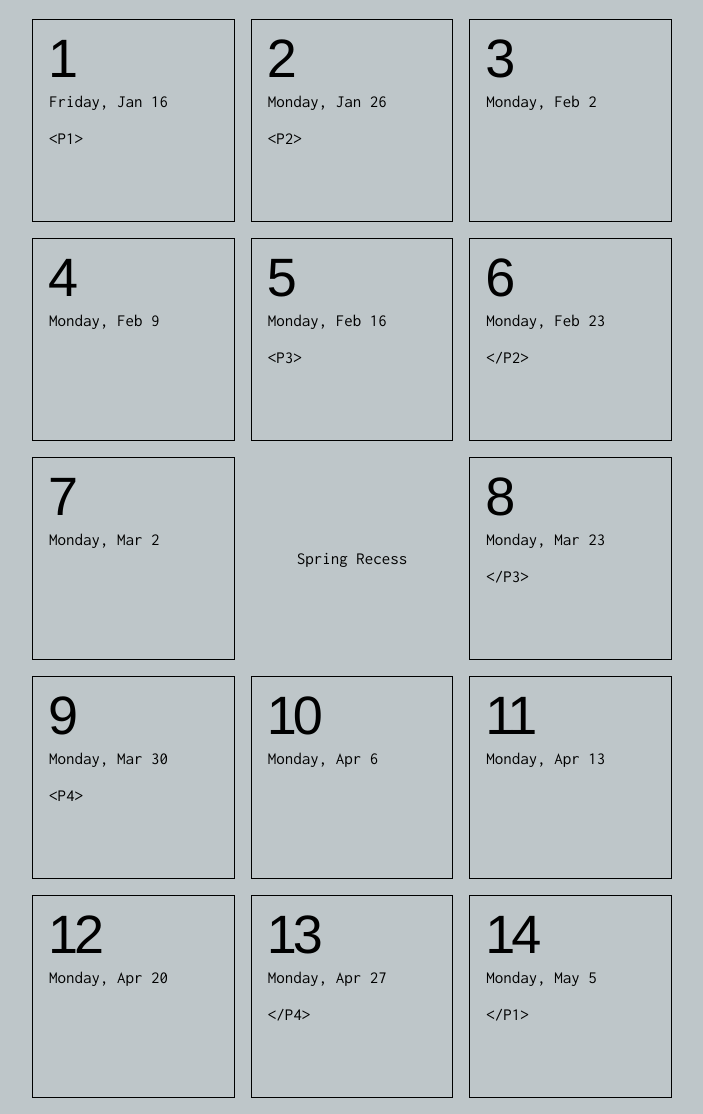
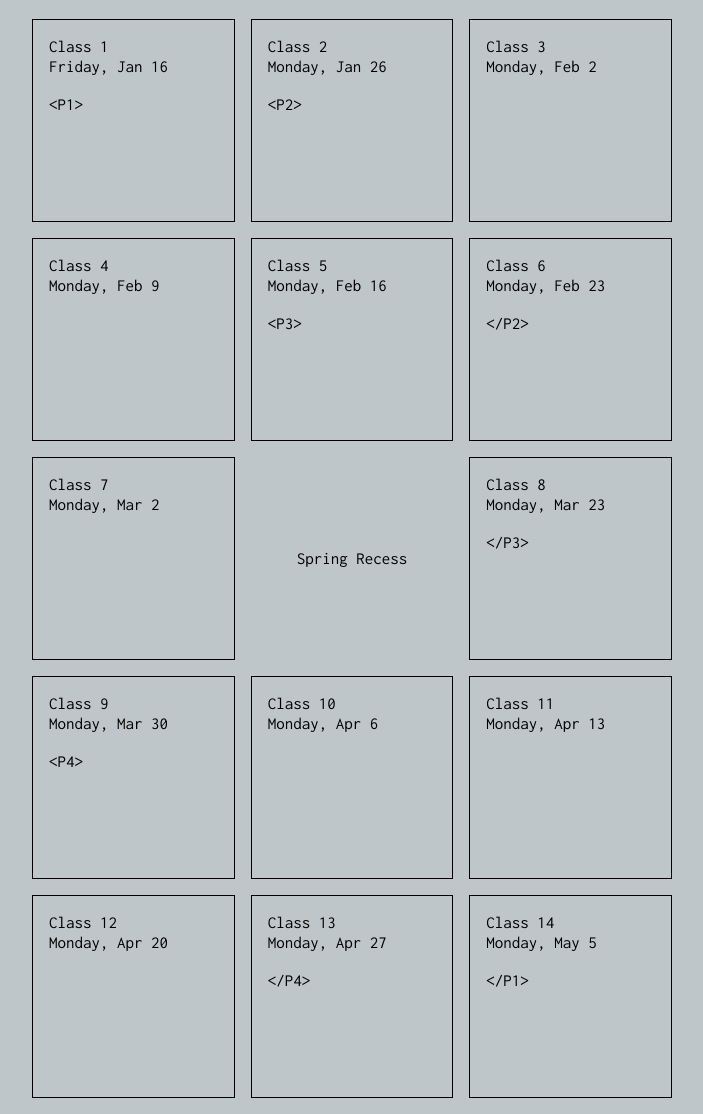
Before and after one commit to PeterEbbelink/veryinteractive, a PHP site: page /class/calendar/ in a window 1280 px wide. Shown: the part 57-1171 px from the top of the page, without its empty margins (288-991 px from the left). Run offline with PHP 8.4, Linux system fonts and the light colour scheme; some libraries are stand-ins or nearby versions.

Commit message:
calendar style updates

```diff
--- a/class/calendar/class01/index.html
+++ b/class/calendar/class01/index.html
@@ -39,7 +39,7 @@
 
     <div class="calendar-expanded">
 
-      <span class="class">1</span>
+      <span class="class">Class 1</span>
       <span class="date">Friday, Jan 16</span>
 
       <section>
--- a/class/calendar/class02/index.html
+++ b/class/calendar/class02/index.html
@@ -39,7 +39,7 @@
 
     <div class="calendar-expanded">
 
-      <span class="class">2</span>
+      <span class="class">Class 2</span>
       <span class="date">Monday, Jan 26</span>
 
       <section>
--- a/class/calendar/class03/index.html
+++ b/class/calendar/class03/index.html
@@ -39,7 +39,7 @@
 
     <div class="calendar-expanded">
 
-      <span class="class">3</span>
+      <span class="class">Class 3</span>
       <span class="date">Monday, Feb 2</span>
 
       <section>
--- a/class/calendar/class04/index.html
+++ b/class/calendar/class04/index.html
@@ -39,7 +39,7 @@
 
     <div class="calendar-expanded">
 
-      <span class="class">4</span>
+      <span class="class">Class 4</span>
       <span class="date">Monday, Feb 9</span>
 
       <section>
--- a/class/calendar/class05/index.html
+++ b/class/calendar/class05/index.html
@@ -39,7 +39,7 @@
 
     <div class="calendar-expanded">
 
-      <span class="class">5</span>
+      <span class="class">Class 5</span>
       <span class="date">Monday, Feb 16</span>
 
       <section>
--- a/class/calendar/class06/index.html
+++ b/class/calendar/class06/index.html
@@ -39,7 +39,7 @@
 
     <div class="calendar-expanded">
 
-      <span class="class">6</span>
+      <span class="class">Class 6</span>
       <span class="date">Monday, Feb 23</span>
 
       <section>
--- a/class/calendar/class07/index.html
+++ b/class/calendar/class07/index.html
@@ -39,7 +39,7 @@
 
     <div class="calendar-expanded">
 
-      <span class="class">7</span>
+      <span class="class">Class 7</span>
       <span class="date">Monday, Mar 2</span>
 
       <section>
--- a/class/calendar/class08/index.html
+++ b/class/calendar/class08/index.html
@@ -39,7 +39,7 @@
 
     <div class="calendar-expanded">
 
-      <span class="class">8</span>
+      <span class="class">Class 8</span>
       <span class="date">Monday, Mar 23</span>
 
       <section>
--- a/class/calendar/class09/index.html
+++ b/class/calendar/class09/index.html
@@ -39,7 +39,7 @@
 
     <div class="calendar-expanded">
 
-      <span class="class">9</span>
+      <span class="class">Class 9</span>
       <span class="date">Monday, Mar 30</span>
 
       <section>
--- a/class/calendar/class10/index.html
+++ b/class/calendar/class10/index.html
@@ -39,7 +39,7 @@
 
     <div class="calendar-expanded">
 
-      <span class="class">10</span>
+      <span class="class">Class 10</span>
       <span class="date">Monday, Apr 6</span>
 
       <section>
--- a/class/calendar/class11/index.html
+++ b/class/calendar/class11/index.html
@@ -39,7 +39,7 @@
 
     <div class="calendar-expanded">
 
-      <span class="class">11</span>
+      <span class="class">Class 11</span>
       <span class="date">Monday, Apr 13</span>
 
       <section>
--- a/class/calendar/class12/index.html
+++ b/class/calendar/class12/index.html
@@ -39,7 +39,7 @@
 
     <div class="calendar-expanded">
 
-      <span class="class">12</span>
+      <span class="class">Class 12</span>
       <span class="date">Monday, Apr 20</span>
 
       <section>
--- a/class/calendar/class13/index.html
+++ b/class/calendar/class13/index.html
@@ -39,7 +39,7 @@
 
     <div class="calendar-expanded">
 
-      <span class="class">13</span>
+      <span class="class">Class 13</span>
       <span class="date">Monday, Apr 27</span>
 
       <section>
--- a/class/calendar/class14/index.html
+++ b/class/calendar/class14/index.html
@@ -39,7 +39,7 @@
 
     <div class="calendar-expanded">
 
-      <span class="class">14</span>
+      <span class="class">Class 14</span>
       <span class="date">Monday, May 5</span>
 
       <section>
--- a/class/calendar/index.html
+++ b/class/calendar/index.html
@@ -44,7 +44,7 @@
     <div class="grid-wrap">
       <div class="grid-col col-one-third">
         <a href="class01" class="calendar-box">
-          <span class="class">1</span>
+          <span class="class">Class 1</span>
           <span class="date">Friday, Jan 16</span>
           <div class="projects">
             <div>&lt;<code>P1</code>&gt;</div>
@@ -53,7 +53,7 @@
       </div>
       <div class="grid-col col-one-third">
         <a href="class02" class="calendar-box">
-          <span class="class">2</span>
+          <span class="class">Class 2</span>
           <span class="date">Monday, Jan 26</span>
           <div class="projects">
             <div>&lt;<code>P2</code>&gt;</div>
@@ -62,7 +62,7 @@
       </div>
       <div class="grid-col col-one-third">
         <a href="class03" class="calendar-box">
-          <span class="class">3</span>
+          <span class="class">Class 3</span>
           <span class="date">Monday, Feb 2</span>
           <div class="projects">
           </div>
@@ -70,7 +70,7 @@
       </div>
       <div class="grid-col col-one-third">
         <a href="class04" class="calendar-box">
-          <span class="class">4</span>
+          <span class="class">Class 4</span>
           <span class="date">Monday, Feb 9</span>
           <div class="projects">
           </div>
@@ -78,7 +78,7 @@
       </div>
       <div class="grid-col col-one-third">
         <a href="class05" class="calendar-box">
-          <span class="class">5</span>
+          <span class="class">Class 5</span>
           <span class="date">Monday, Feb 16</span>
           <div class="projects">
             <div>&lt;<code>P3</code>&gt;</div>
@@ -87,7 +87,7 @@
       </div>
       <div class="grid-col col-one-third">
         <a href="class06" class="calendar-box">
-          <span class="class">6</span>
+          <span class="class">Class 6</span>
           <span class="date">Monday, Feb 23</span>
           <div class="projects">
             <div>&lt;/<code>P2</code>&gt;</div>
@@ -96,7 +96,7 @@
       </div>
       <div class="grid-col col-one-third">
         <a href="class07" class="calendar-box">
-          <span class="class">7</span>
+          <span class="class">Class 7</span>
           <span class="date">Monday, Mar 2</span>
           <div class="projects">
           </div>
@@ -109,7 +109,7 @@
       </div>
       <div class="grid-col col-one-third">
         <a href="class08" class="calendar-box">
-          <span class="class">8</span>
+          <span class="class">Class 8</span>
           <span class="date">Monday, Mar 23</span>
           <div class="projects">
             <div>&lt;/<code>P3</code>&gt;</div>
@@ -118,7 +118,7 @@
       </div>
       <div class="grid-col col-one-third">
         <a href="class09" class="calendar-box">
-          <span class="class">9</span>
+          <span class="class">Class 9</span>
           <span class="date">Monday, Mar 30</span>
           <div class="projects">
             <div>&lt;<code>P4</code>&gt;</div>
@@ -127,7 +127,7 @@
       </div>
       <div class="grid-col col-one-third">
         <a href="class10" class="calendar-box">
-          <span class="class">10</span>
+          <span class="class">Class 10</span>
           <span class="date">Monday, Apr 6</span>
           <div class="projects">
           </div>
@@ -135,7 +135,7 @@
       </div>
       <div class="grid-col col-one-third">
         <a href="class11" class="calendar-box">
-          <span class="class">11</span>
+          <span class="class">Class 11</span>
           <span class="date">Monday, Apr 13</span>
           <div class="projects">
           </div>
@@ -143,7 +143,7 @@
       </div>
       <div class="grid-col col-one-third">
         <a href="class12" class="calendar-box">
-          <span class="class">12</span>
+          <span class="class">Class 12</span>
           <span class="date">Monday, Apr 20</span>
           <div class="projects">
           </div>
@@ -151,7 +151,7 @@
       </div>
       <div class="grid-col col-one-third">
         <a href="class13" class="calendar-box">
-          <span class="class">13</span>
+          <span class="class">Class 13</span>
           <span class="date">Monday, Apr 27</span>
           <div class="projects">
             <div>&lt;/<code>P4</code>&gt;</div>
@@ -160,7 +160,7 @@
       </div>
       <div class="grid-col col-one-third">
         <a href="class14" class="calendar-box">
-          <span class="class">14</span>
+          <span class="class">Class 14</span>
           <span class="date">Monday, May 5</span>
           <div class="projects">
             <div>&lt;/<code>P1</code>&gt;</div>
--- a/style/application.css
+++ b/style/application.css
@@ -93,7 +93,9 @@ nav .current,
 #town-announcement,
 .calendar-box,
 .calendar-box .date,
-.calendar-expanded .date {
+.calendar-expanded .date,
+.calendar-box .class,
+.calendar-expanded .class {
 	font-family: 'Inconsolata', courier new, courier;
 	font-size: 17px;
 	line-height: 1.2;/*
@@ -101,8 +103,7 @@ nav .current,
 	-webkit-font-smoothing: antialiased;
 }
 
-.calendar-box .class,
-.calendar-expanded .class {
+.some-new-style {
   font-family: Helvetica, Arial, sans-serif;
   font-size: 54px;
   letter-spacing: -4px;
```
